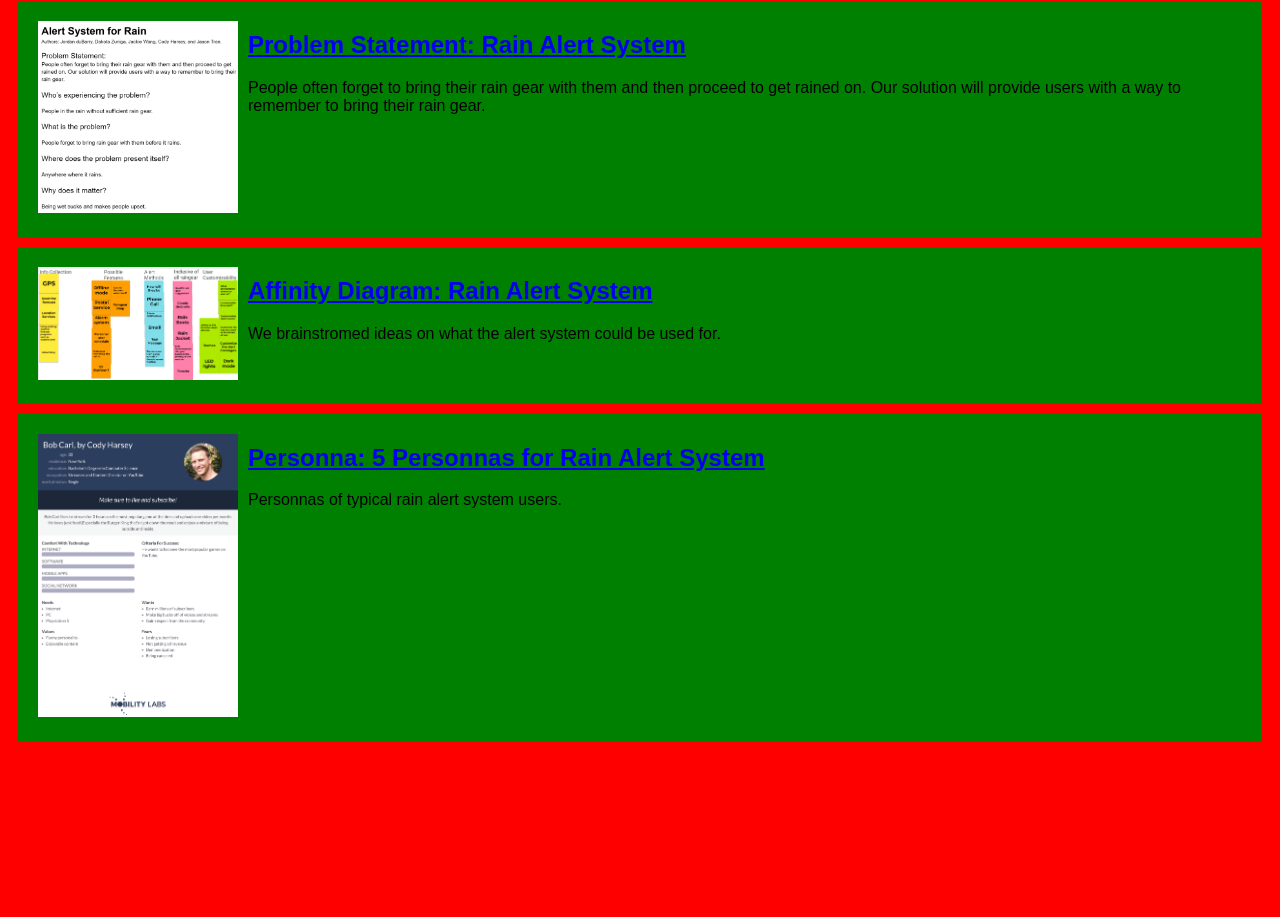
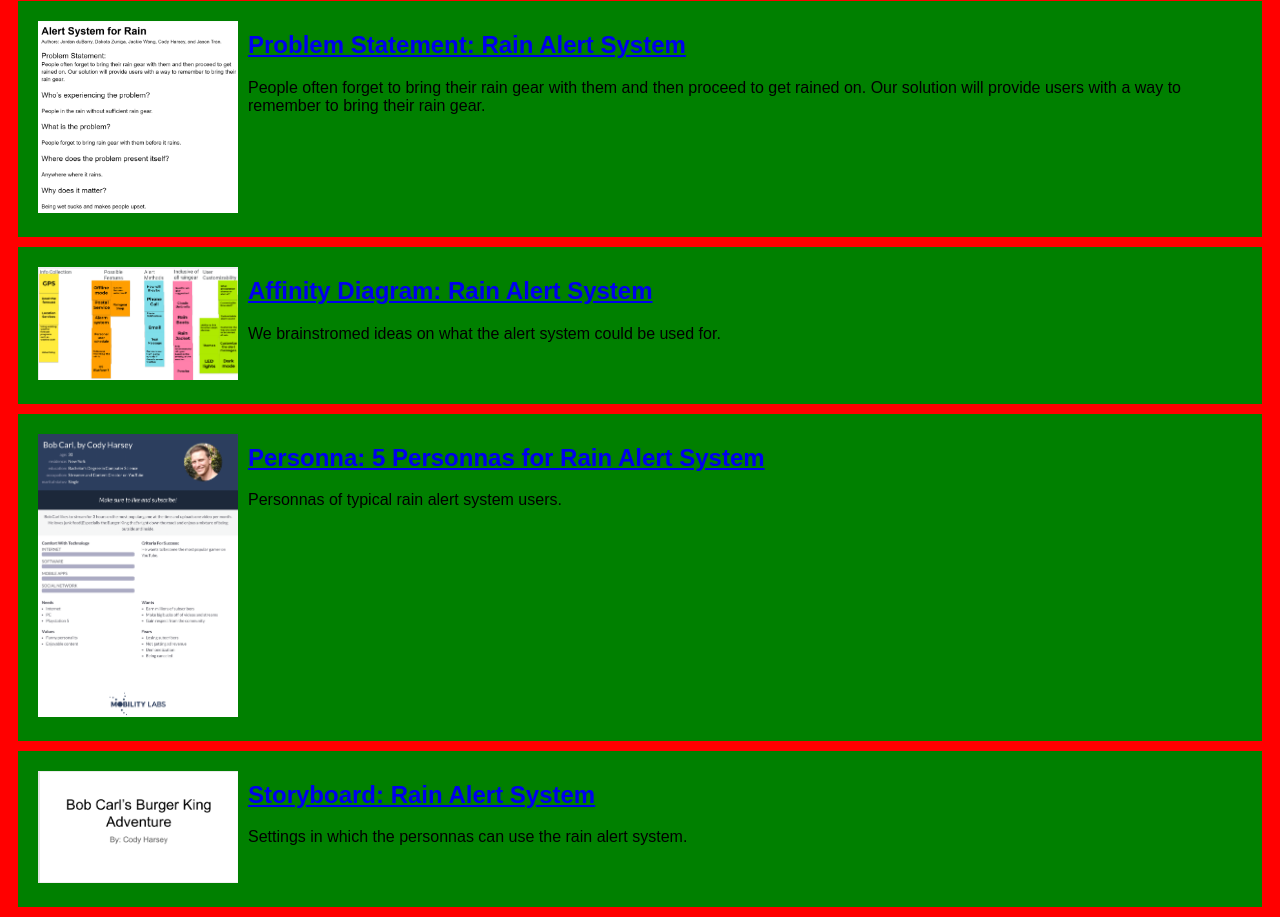
Before and after one commit to CoolSharkCody/CoolSharkCody.github.io, a plain HTML site: page index.html in a window 1280 px wide. Shown: the part 79-996 px from the top of the page. Before the commit the page ends 830 px from the top, so only its background shows below. Drawn offline with Linux system fonts and the light colour scheme.

Commit message:
Add files via upload

```diff
--- a/index.html
+++ b/index.html
@@ -36,5 +36,14 @@
                 <p>Personnas of typical rain alert system users.</p>
             </section>
         </section>
+
+        <!--Storyboard Assignment-->
+        <section class="assignment">
+            <a href="files/storyboard.pdf"><img src="images/storyboard.png"></a>
+            <section class="ass-details">
+                <a href="files/storyboard.pdf"><h2>Storyboard: Rain Alert System</h2></a>
+                <p>Settings in which the personnas can use the rain alert system.</p>
+            </section>
+        </section>
     </body>
 </html>
```
Also changed, not shown: images/storyboard.png (added), 1 other file.
